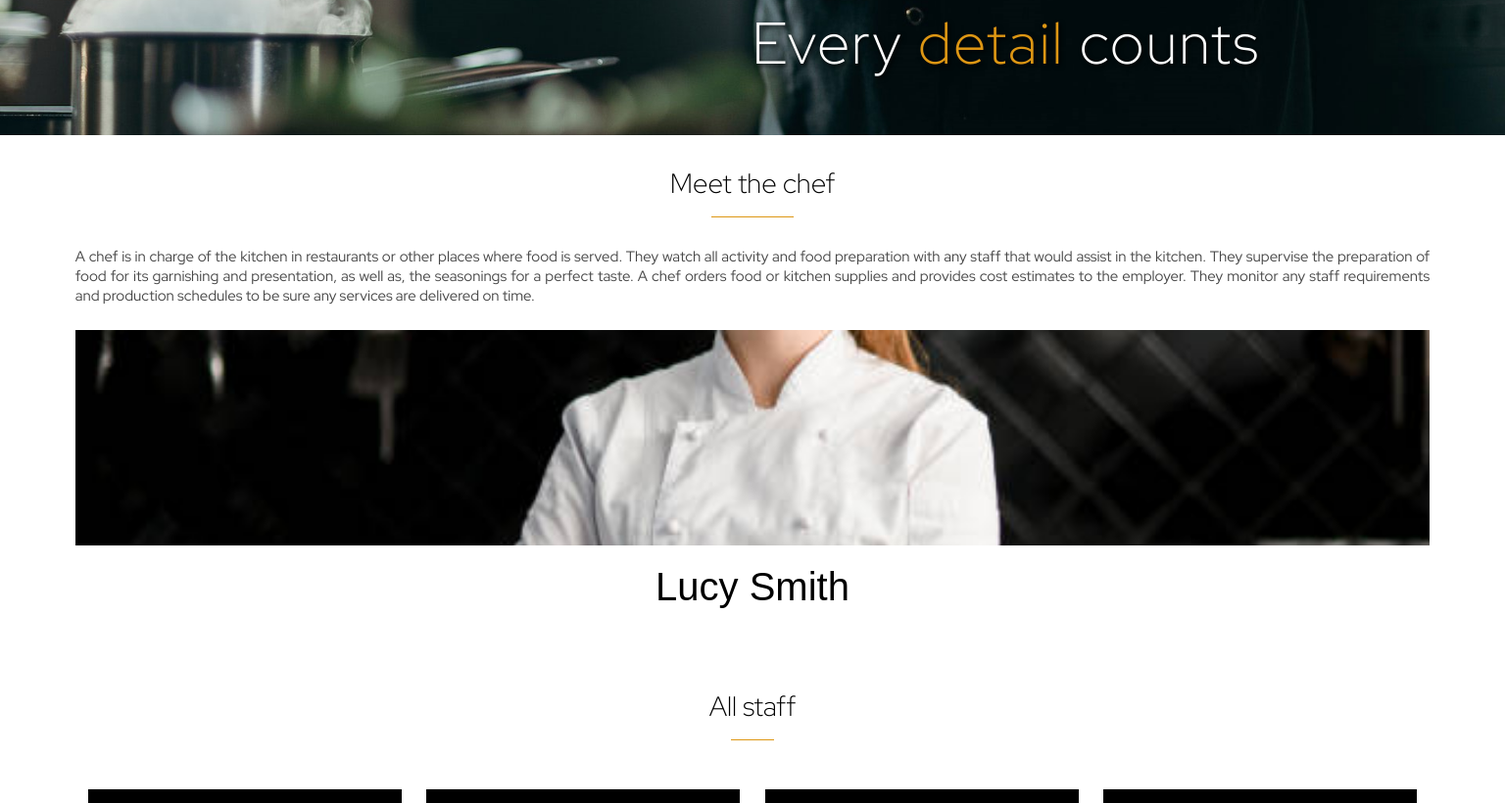
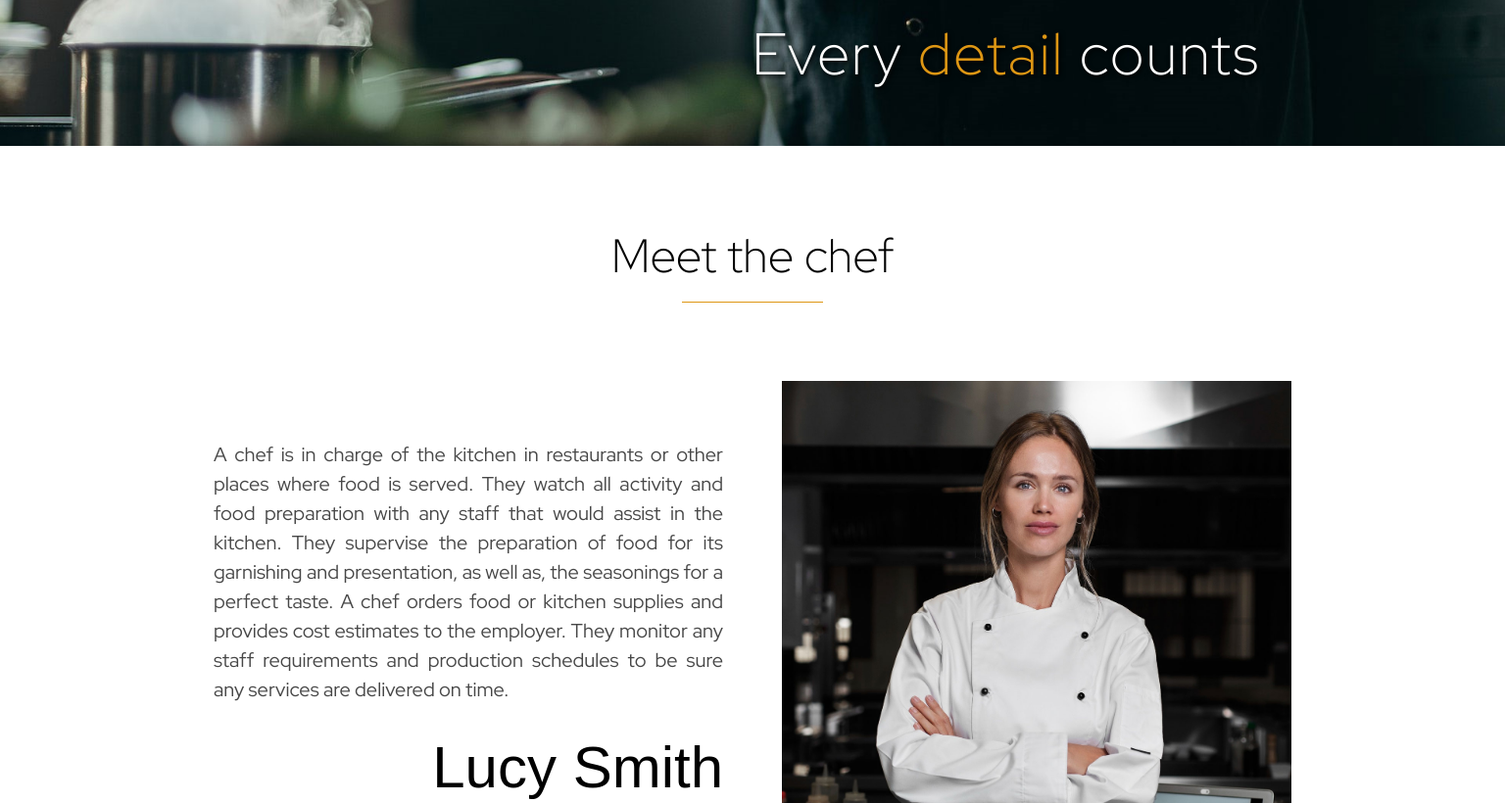
Before and after one commit to christianfuentes27/soho-restaurant, a plain HTML site: page team.html in a window 1536 px wide. Shown: the part 1980-2800 px from the top of the page at 98% size. Drawn offline with Linux system fonts and the light colour scheme; a web font is replaced by a local one.

Commit message:
Chef responsive

```diff
--- a/style.css
+++ b/style.css
@@ -814,7 +814,7 @@ footer {
     padding-bottom: 30px;
 }
 
-.chef-content p {
+.chef-information {
     text-align: justify;
     color: #474747;
     font-size: 15px;
@@ -822,13 +822,14 @@ footer {
 }
 
 .chef-img {
-    background-image: url(img/team/chef/chef-3.jpg);
+    background-image: url(img/team/chef/chef.jpg);
     background-position: center center;
     background-size: cover;
     background-repeat: no-repeat;
 
     width: 100%;
-    height: 220px;
+    box-sizing: border-box;
+    padding-bottom: 100%;
 }
 
 .chef-signature {
@@ -836,6 +837,11 @@ footer {
     font-size: 40px;
     text-align: center;
     margin: 20px 0;
+    color: black;
+}
+
+.chef-information .chef-signature {
+    display: none;
 }
 
 /*------------------------------------------------------------ ALL STAFF --*/
@@ -1695,9 +1701,18 @@ td:has(> input:checked) {
         flex: 2 2 700px;
     }
 
-    /* .owner-content p:nth-child(2) {
-        flex: 2;
-    } */
+    /* -------------------------------------- CHEF */
+    .chef-content {
+        max-width: 540px;
+    }
+
+    .chef-information {
+        line-height: 25px;
+    }
+
+    .chef-signature {
+        font-size: 50px;
+    }
 }
 
 @media only screen and (min-width: 800px) {
@@ -1932,6 +1947,43 @@ td:has(> input:checked) {
         left: auto;
         right: 180px;
         font-size: 36px;
+    }
+
+    /* -------------------------------------- CHEF */
+    .chef-title h4 {
+        font-size: 36px;
+    }
+
+    .chef-content {
+        max-width: 1100px;
+        display: flex;
+        align-items: center;
+        margin: 50px auto;
+    }
+
+    .chef-container {
+        flex: 1 1 350px;
+    }
+
+    .chef-information {
+        font-size: 16px;
+        flex: 1 1 350px;
+        box-sizing: border-box;
+        margin-right: 20px;
+        margin-bottom: 0;
+    }
+
+    .chef-signature {
+        font-size: 40px;
+    }
+
+    .chef-information .chef-signature {
+        display: block;
+        text-align: right;
+    }
+
+    .chef-container .chef-signature {
+        display: none;
     }
 }
 
@@ -2031,6 +2083,16 @@ td:has(> input:checked) {
         font-weight: 200;
         line-height: 30px;
     }
+
+    /* -------------------------------------- CHEF */
+    .chef-title h4 {
+        font-size: 36px;
+    }
+
+    .chef-signature {
+        font-size: 50px;
+        margin: 50px 0;
+    }
 }
 
 @media only screen and (min-width: 1400px) {
@@ -2272,7 +2334,7 @@ td:has(> input:checked) {
     }
 
     .cooking-title h4 {
-        font-size: 40px;
+        font-size: 48px;
         padding-top: 50px;
     }
 
@@ -2296,4 +2358,28 @@ td:has(> input:checked) {
         right: 250px;
         font-size: 60px;
     }
-}
+
+    /* -------------------------------------- CHEF */
+    .chef-title {
+        padding-top: 80px;
+    }
+
+    .chef-content {
+        margin: 80px auto;
+    }
+
+    .chef-title h4 {
+        font-size: 48px;
+    }
+
+    .chef-information {
+        font-size: 20px;
+        line-height: 30px;
+        margin-right: 60px;
+    }
+
+    .chef-signature {
+        font-size: 60px;
+        margin: 50px 0;
+    }
+}
--- a/team.html
+++ b/team.html
@@ -116,12 +116,14 @@
             <h4>Meet the chef</h4>
         </div>
         <div class="chef-content">
-            <p>A chef is in charge of the kitchen in restaurants or other places where food is served. They watch all
+            <div class="chef-information">
+                A chef is in charge of the kitchen in restaurants or other places where food is served. They watch all
                 activity and food preparation with any staff that would assist in the kitchen. They supervise the
                 preparation of food for its garnishing and presentation, as well as, the seasonings for a perfect taste.
-                A
-                chef orders food or kitchen supplies and provides cost estimates to the employer. They monitor any staff
-                requirements and production schedules to be sure any services are delivered on time.</p>
+                A chef orders food or kitchen supplies and provides cost estimates to the employer. They monitor any staff
+                requirements and production schedules to be sure any services are delivered on time.
+                <div class="chef-signature">Lucy Smith</div>
+            </div>
             <div class="chef-container">
                 <div class="chef-img"></div>
                 <div class="chef-signature">Lucy Smith</div>
```
Also changed, not shown: img/team/chef/chef.jpg (added).
